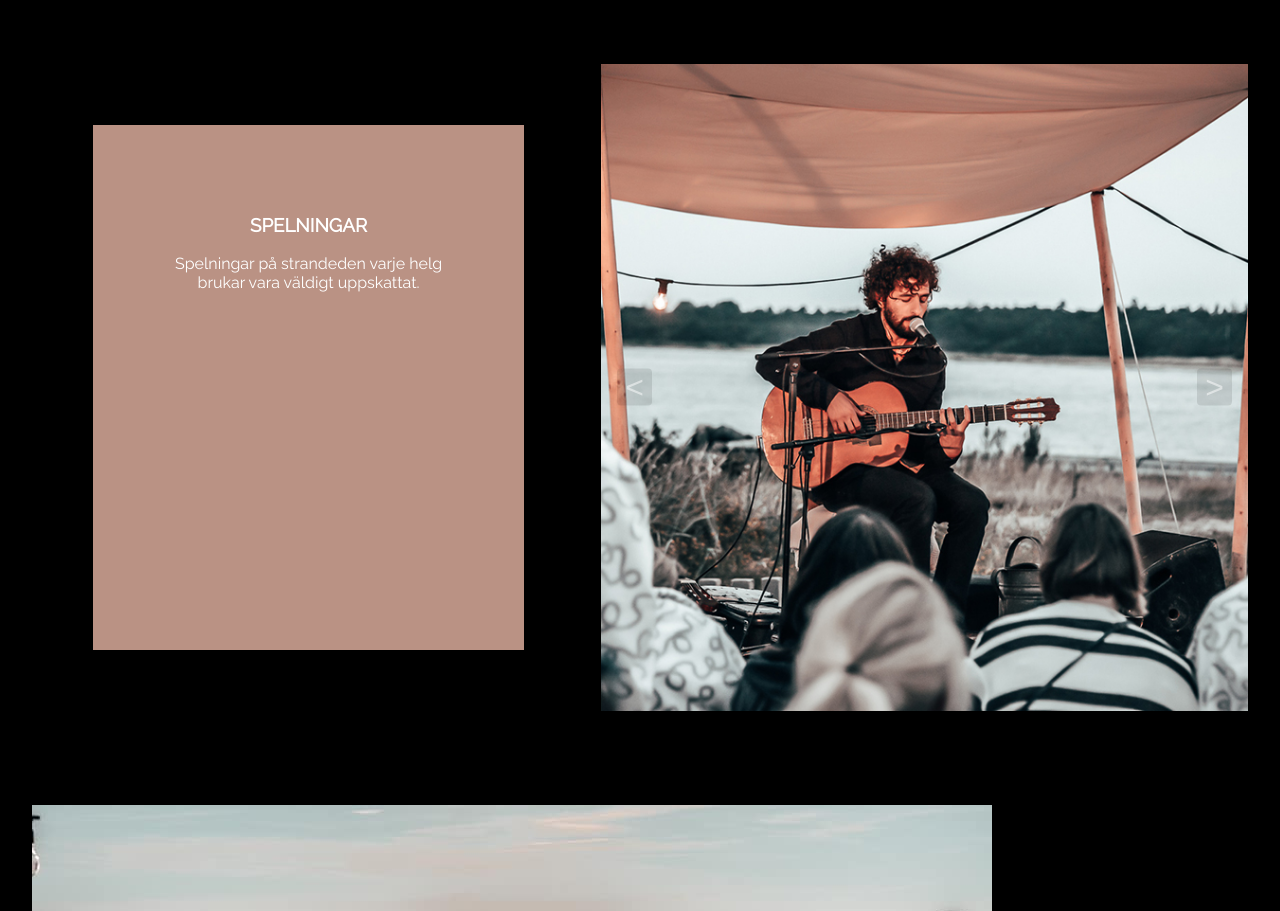
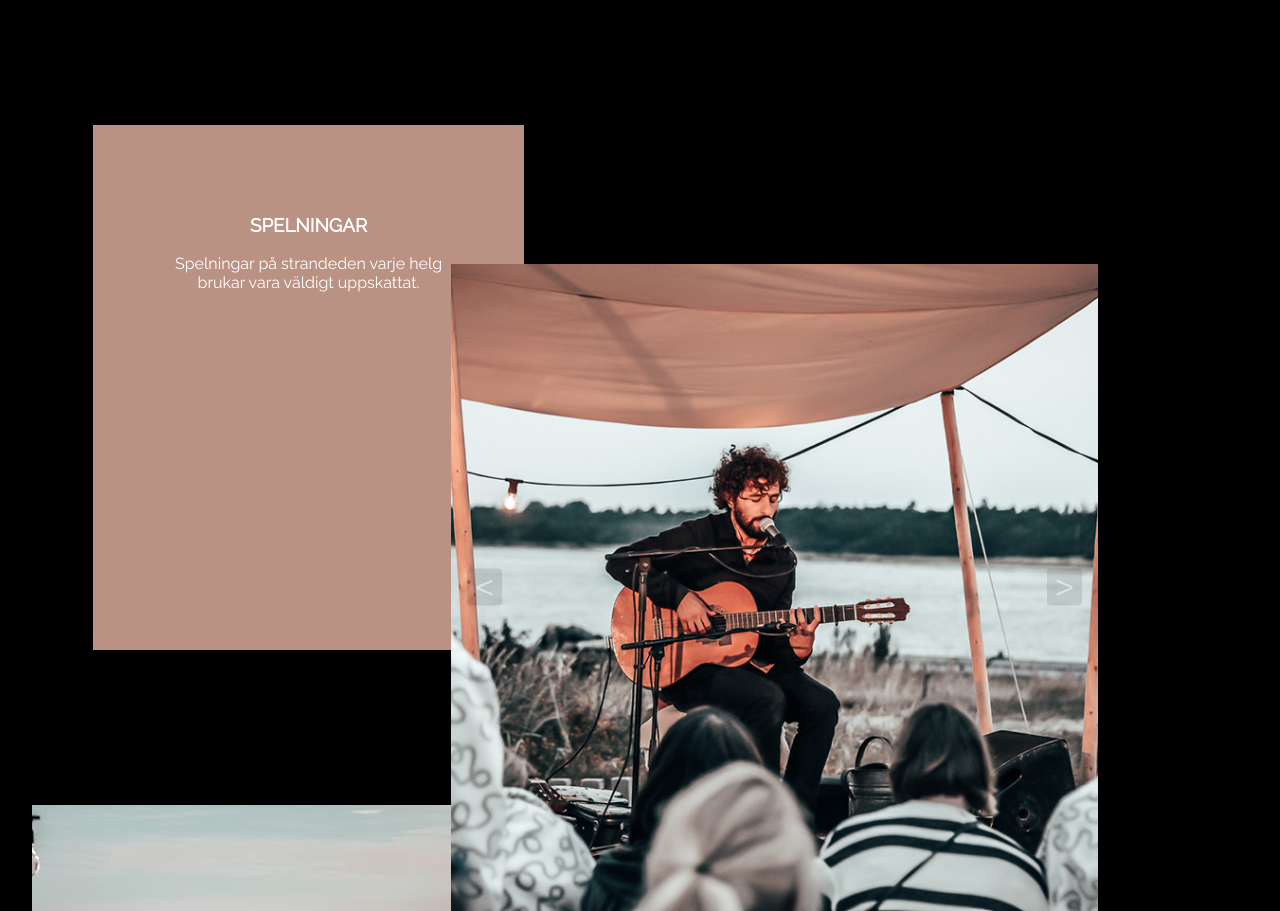
Before and after one commit to sowulff/landing-page, a plain HTML site: page index.html in a window 1280 px wide. Shown: the part 5277-6188 px from the top of the page. Drawn offline with Linux system fonts and the light colour scheme.

Commit message:
pic on top not so pretty

```diff
--- a/index.html
+++ b/index.html
@@ -338,7 +338,7 @@
             Spelningar på strandeden varje helg brukar vara väldigt uppskattat.
           </p>
         </div>
-        <div class="slides" data-carousel>
+        <div class="slides spelningar" data-carousel>
           <button class="slide-button prev" data-carousel-button="prev">
             &#60;
           </button>
--- a/styles/boende.css
+++ b/styles/boende.css
@@ -110,6 +110,7 @@
   margin: 5%;
   padding: 30px;
   text-align: center;
+  width: 100%;
 }
 
 .box {
--- a/styles/style.css
+++ b/styles/style.css
@@ -142,6 +142,14 @@ li:hover a {
   .column {
     flex-direction: column;
   }
+  .spelningar {
+    position: absolute;
+    right: 150px;
+    top: 200px;
+  }
+  .box {
+    margin-bottom: 200px;
+  }
 }
 @media only screen and (min-width: 1064px) {
   header img {
```
